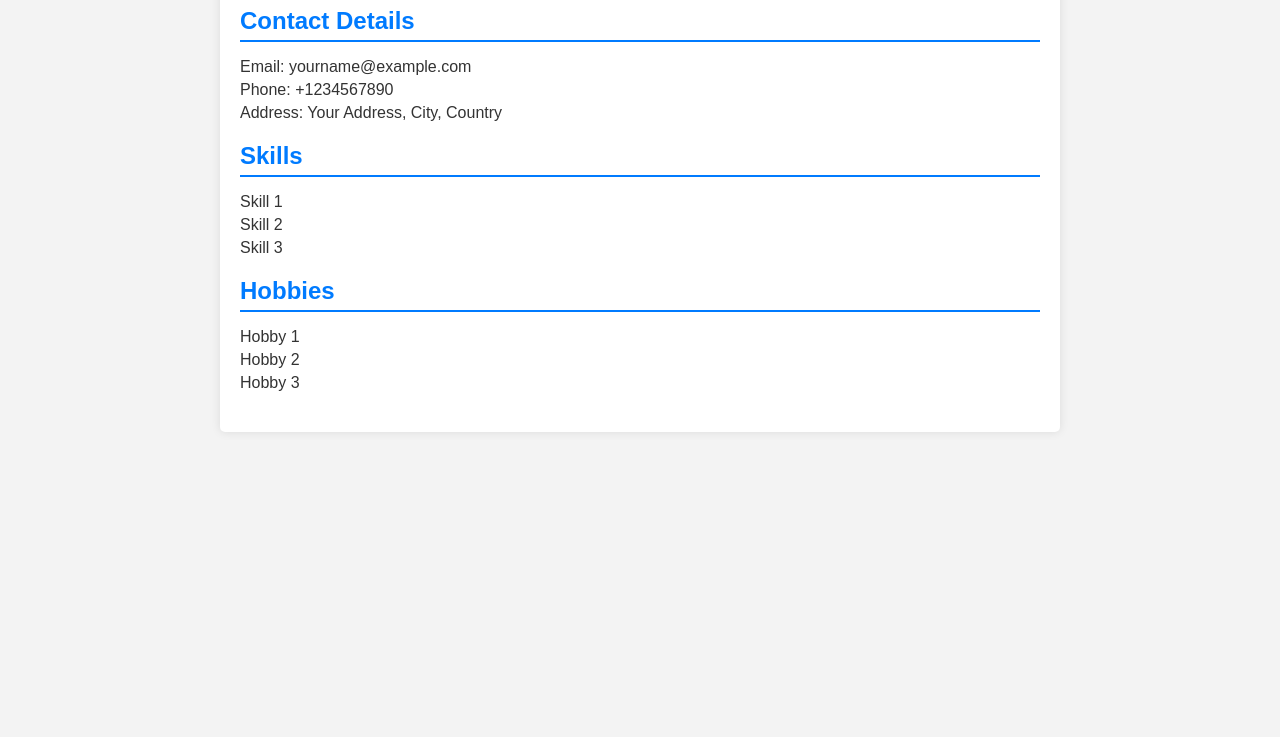
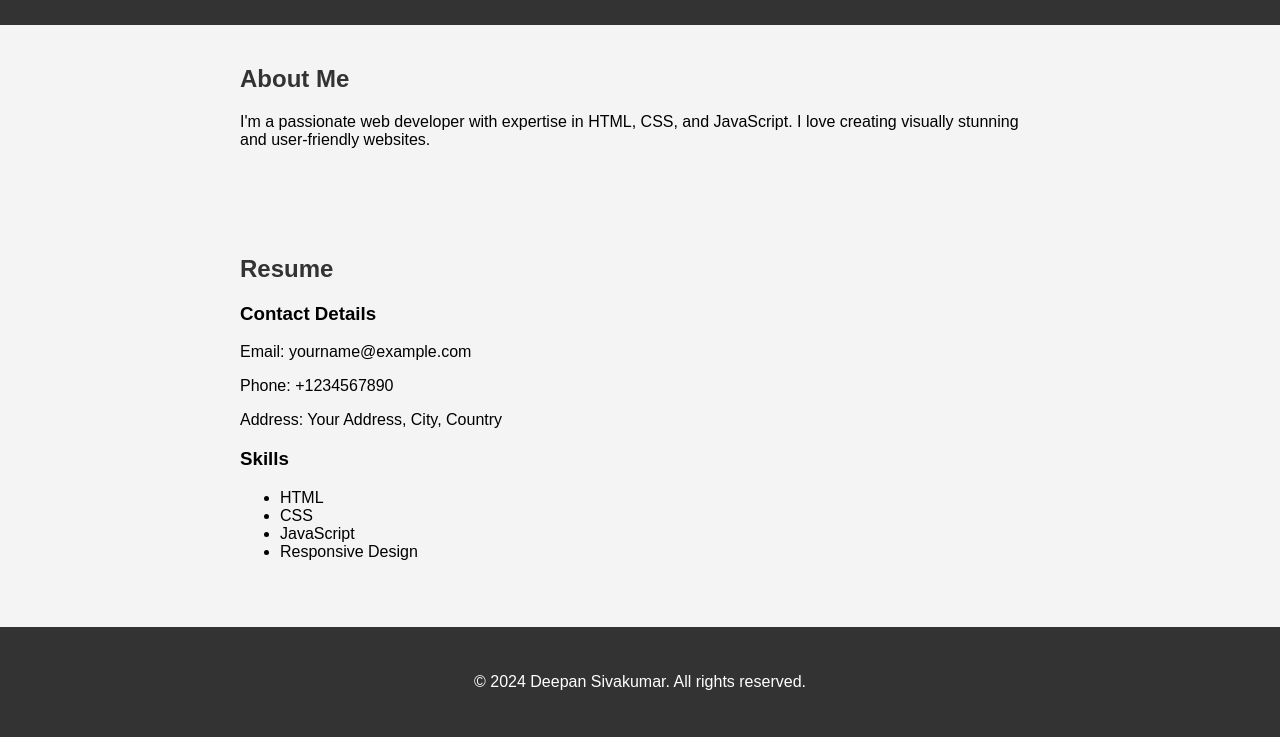
Before and after one commit to deepansivakumar/deepansivakumar.github.io, a plain HTML site: page index.html in a window 1280 px wide. Shown: the part 113-850 px from the top of the page. Before the commit the page ends 800 px from the top, so only its background shows below. Drawn offline with Linux system fonts and the light colour scheme.

Commit message:
Update index.html

```diff
--- a/index.html
+++ b/index.html
@@ -3,80 +3,52 @@
 <head>
     <meta charset="UTF-8">
     <meta name="viewport" content="width=device-width, initial-scale=1.0">
-    <title>Your Name - Personal Website</title>
-    <style>
-        body {
-            font-family: Arial, sans-serif;
-            margin: 0;
-            padding: 0;
-            background-color: #f3f3f3;
-            color: #333;
-        }
-
-        .container {
-            max-width: 800px;
-            margin: 20px auto;
-            padding: 20px;
-            background-color: #fff;
-            border-radius: 5px;
-            box-shadow: 0 0 10px rgba(0, 0, 0, 0.1);
-        }
-
-        h1, h2 {
-            color: #007bff;
-        }
-
-        .section {
-            margin-bottom: 20px;
-        }
-
-        .section h2 {
-            border-bottom: 2px solid #007bff;
-            padding-bottom: 5px;
-            margin-bottom: 10px;
-        }
-
-        ul {
-            list-style-type: none;
-            padding: 0;
-        }
-
-        ul li {
-            margin-bottom: 5px;
-        }
-    </style>
+    <title>Deepan Sivakumar - Personal Website</title>
+    <link rel="stylesheet" href="styles.css"> <!-- External CSS file for better organization -->
 </head>
 <body>
+    <header>
         <div class="container">
-        <header>
             <h1>Your Name</h1>
+            <p>Web Developer & Designer</p>
+        </div>
     </header>
-        <section class="section">
-            <h2>Contact Details</h2>
+
+    <section id="about" class="section">
+        <div class="container">
+            <h2>About Me</h2>
+            <p>I'm a passionate web developer with expertise in HTML, CSS, and JavaScript. I love creating visually stunning and user-friendly websites.</p>
+        </div>
+    </section>
+
+    <section id="resume" class="section">
+        <div class="container">
+            <h2>Resume</h2>
+            <div class="resume-details">
+                <div class="contact">
+                    <h3>Contact Details</h3>
+                    <p>Email: yourname@example.com</p>
+                    <p>Phone: +1234567890</p>
+                    <p>Address: Your Address, City, Country</p>
+                </div>
+                <div class="skills">
+                    <h3>Skills</h3>
                     <ul>
-                <li>Email: yourname@example.com</li>
-                <li>Phone: +1234567890</li>
-                <li>Address: Your Address, City, Country</li>
-            </ul>
-        </section>
-        <section class="section">
-            <h2>Skills</h2>
-            <ul>
-                <li>Skill 1</li>
-                <li>Skill 2</li>
-                <li>Skill 3</li>
+                        <li>HTML</li>
+                        <li>CSS</li>
+                        <li>JavaScript</li>
+                        <li>Responsive Design</li>
                         <!-- Add more skills as needed -->
                     </ul>
+                </div>
+            </div>
+        </div>
     </section>
-        <section class="section">
-            <h2>Hobbies</h2>
-            <ul>
-                <li>Hobby 1</li>
-                <li>Hobby 2</li>
-                <li>Hobby 3</li>
-                <!-- Add more hobbies as needed -->
-            </ul>
-        </section>
+
+    <footer>
+        <div class="container">
+            <p>&copy; 2024 Deepan Sivakumar. All rights reserved.</p>
         </div>
+    </footer>
 </body>
 </html>
```
Lines whose indentation alone changed are shown as unchanged.
